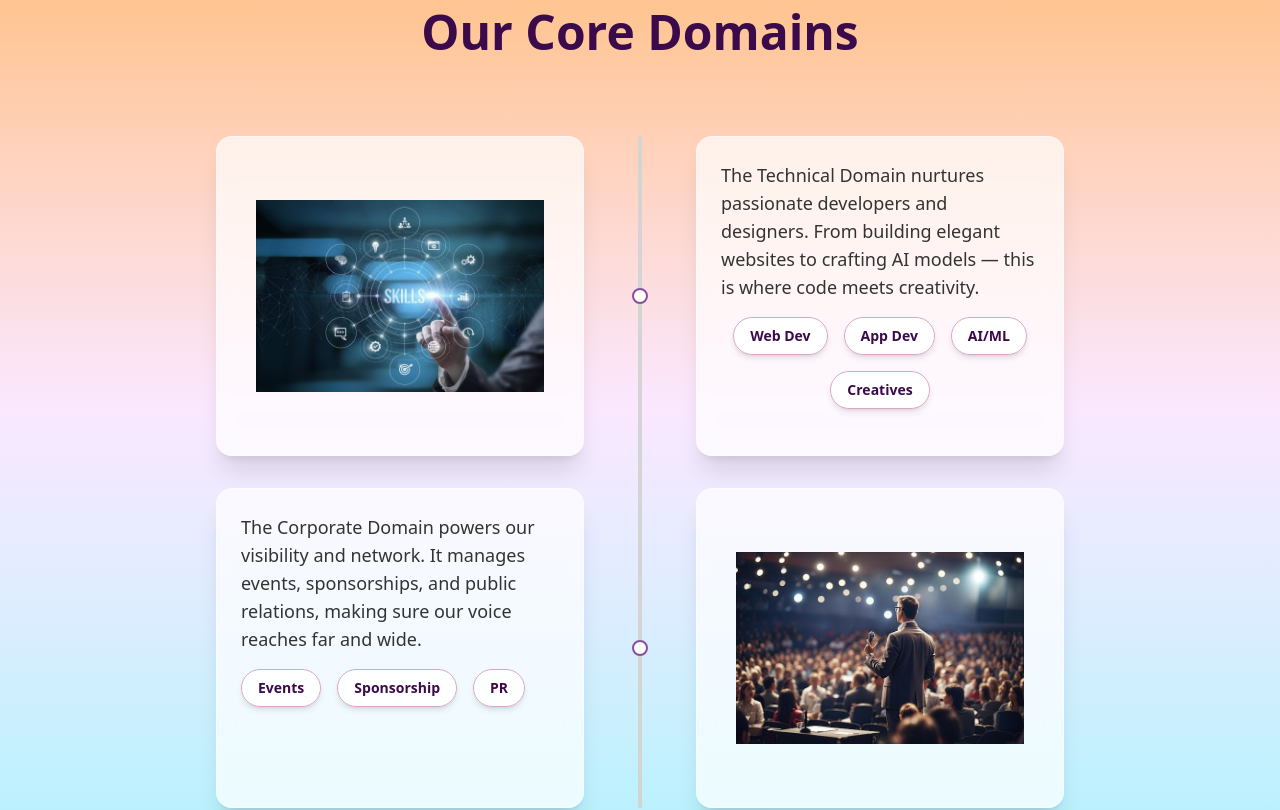
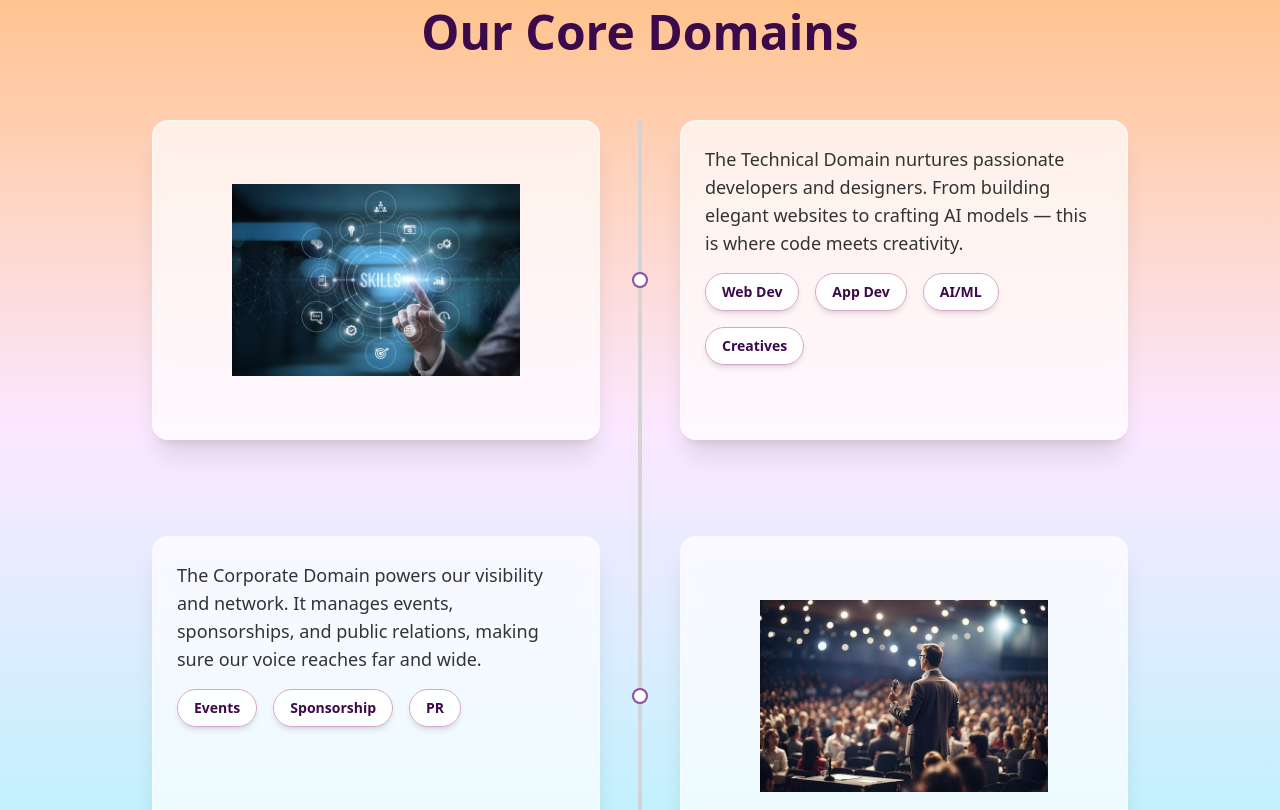
Before and after one commit to SQAC-Tech/sqac-website, a React (Vite) app in the folder Frontend/: page / in a window 1280 px wide. Shown: the part 1720-2530 px from the top of the page. Built offline with nearby package versions, Linux system fonts and the light colour scheme; a web font is replaced by a local one.

Commit message:
Domains Fix Tablet Resp

```diff
--- a/Frontend/src/components/HomePage/Domains.jsx
+++ b/Frontend/src/components/HomePage/Domains.jsx
@@ -4,8 +4,10 @@ import { motion, useScroll, useTransform } from "framer-motion";
 import tech from "../../assets/technical.png";
 import corp from "../../assets/corporate.png";
 
+
 const FloatBox = ({ name, description }) => {
   const [open, setOpen] = useState(false);
+
   return (
     <div
       className="relative"
@@ -21,7 +23,7 @@ const FloatBox = ({ name, description }) => {
           initial={{ opacity: 0, y: 6 }}
           animate={{ opacity: 1, y: 0 }}
           transition={{ duration: 0.2 }}
-          className="absolute bottom-full mb-2 left-1/2 -translate-x-1/2 w-max max-w-xs px-3 py-1.5 bg-black/80 text-white text-xs rounded-md shadow-lg pointer-events-none"
+          className="absolute bottom-full mb-2 left-1/2 -translate-x-1/2 w-max max-w-xs px-3 py-1.5 bg-black/80 text-white text-xs rounded-md shadow-lg pointer-events-none z-10"
         >
           {description}
         </motion.div>
@@ -31,7 +33,7 @@ const FloatBox = ({ name, description }) => {
 };
 
 const HoverDock = ({ items }) => (
-  <div className="flex flex-wrap gap-4 mt-4 justify-center">
+  <div className="flex flex-wrap gap-4 mt-4 justify-center md:justify-start">
     {items.map((item) => (
       <motion.div
         key={item.name}
@@ -44,67 +46,51 @@ const HoverDock = ({ items }) => (
   </div>
 );
 
-
 const Bubble = ({ children, className }) => (
-  <div
-    className={`bg-white/70 p-6 rounded-2xl shadow-xl border border-white/50 flex items-center backdrop-blur-sm min-h-[260px] md:h-[320px] ${className}`}
-  >
+  <div className={`bg-white/70 p-6 rounded-2xl shadow-xl border border-white/50 flex items-center backdrop-blur-sm min-h-[260px] md:h-[320px] ${className}`}>
     {children}
   </div>
 );
 
-
 const DomainContent = ({ item, isPhotoLeft }) => {
   const Mobile = () => (
-    <div className="space-y-8 lg:hidden">
+    <div className="space-y-8 md:hidden">
       <Bubble className="justify-center">
-        <img
-          src={item.mainImage}
-          alt=""
-          className="max-h-48 md:max-h-52 object-contain"
-        />
+        <img src={item.mainImage} alt="" className="max-h-48 object-contain" />
       </Bubble>
       <Bubble className="flex-col items-start">
-        <p className="text-[#333] text-base md:text-lg">{item.description}</p>
+        <p className="text-[#333] text-base">{item.description}</p>
         <HoverDock items={item.subdomains} />
       </Bubble>
     </div>
   );
 
-  const Desktop = () => (
-    <div className="hidden lg:grid grid-cols-[1fr_4rem_1fr] gap-x-6 items-center">
+  const Responsive = () => (
+    <div className="hidden md:grid grid-cols-[1fr_2rem_1fr] gap-x-6 items-center">
       {isPhotoLeft ? (
         <>
           <Bubble className="justify-center">
-            <img
-              src={item.mainImage}
-              alt=""
-              className="max-h-48 object-contain"
-            />
+            <img src={item.mainImage} alt="" className="max-h-48 object-contain" />
           </Bubble>
-          <div className="relative h-full">
-            <div className="absolute top-1/2 left-1/2 -translate-x-1/2 -translate-y-1/2 w-4 h-4 rounded-full bg-white border-2 border-[#8A4E9E]" />
+          <div className="relative h-full flex items-center justify-center">
+            <div className="absolute w-4 h-4 rounded-full bg-white border-2 border-[#8A4E9E]" />
           </div>
           <Bubble className="flex-col items-start">
-            <p className="text-[#333] text-base md:text-lg">{item.description}</p>
+            <p className="text-[#333] text-base lg:text-lg">{item.description}</p>
             <HoverDock items={item.subdomains} />
           </Bubble>
         </>
       ) : (
         <>
           <Bubble className="flex-col items-start">
-            <p className="text-[#333] text-base md:text-lg">{item.description}</p>
+            <p className="text-[#333] text-base lg:text-lg">{item.description}</p>
             <HoverDock items={item.subdomains} />
           </Bubble>
-          <div className="relative h-full">
-            <div className="absolute top-1/2 left-1/2 -translate-x-1/2 -translate-y-1/2 w-4 h-4 rounded-full bg-white border-2 border-[#8A4E9E]" />
+          <div className="relative h-full flex items-center justify-center">
+            <div className="absolute w-4 h-4 rounded-full bg-white border-2 border-[#8A4E9E]" />
           </div>
           <Bubble className="justify-center">
-            <img
-              src={item.mainImage}
-              alt=""
-              className="max-h-48 object-contain"
-            />
+            <img src={item.mainImage} alt="" className="max-h-48 object-contain" />
           </Bubble>
         </>
       )}
@@ -114,18 +100,18 @@ const DomainContent = ({ item, isPhotoLeft }) => {
   return (
     <>
       <Mobile />
-      <Desktop />
+      <Responsive />
     </>
   );
 };
-
 
 export default function Domains() {
   const targetRef = useRef(null);
   const { scrollYProgress } = useScroll({
     target: targetRef,
-    offset: ["start center", "end center"]
+    offset: ["start center", "end center"],
   });
+
   const pathLength = useTransform(scrollYProgress, [0, 0.85], [0, 1]);
 
   const domainItems = [
@@ -137,8 +123,8 @@ export default function Domains() {
         { name: "Web Dev", description: "Building responsive and dynamic websites." },
         { name: "App Dev", description: "Creating intuitive mobile applications." },
         { name: "AI/ML", description: "Developing intelligent systems and models." },
-        { name: "Creatives", description: "Designing stunning graphics and user interfaces." }
-      ]
+        { name: "Creatives", description: "Designing stunning graphics and user interfaces." },
+      ],
     },
     {
       description:
@@ -147,9 +133,9 @@ export default function Domains() {
       subdomains: [
         { name: "Events", description: "Organizing engaging events and workshops." },
         { name: "Sponsorship", description: "Securing partnerships and sponsorships." },
-        { name: "PR", description: "Managing public relations and media outreach." }
-      ]
-    }
+        { name: "PR", description: "Managing public relations and media outreach." },
+      ],
+    },
   ];
 
   return (
@@ -158,17 +144,18 @@ export default function Domains() {
         Our Core Domains
       </h2>
 
-      <div ref={targetRef} className="relative max-w-4xl mx-auto px-6 mt-16 lg:mt-20">
-        <div className="absolute left-1/2 top-0 h-full w-1 -translate-x-1/2 bg-neutral-300 hidden lg:block" />
+      <div ref={targetRef} className="relative max-w-5xl mx-auto px-6">
+        <div className="absolute left-1/2 top-0 h-full w-1 -translate-x-1/2 bg-neutral-300 hidden md:block" />
         <motion.div
-          className="absolute left-1/2 top-0 h-full w-1 -translate-x-1/2 hidden lg:block"
+          className="absolute left-1/2 top-0 h-full w-1 -translate-x-1/2 hidden md:block"
           style={{
             scaleY: pathLength,
             transformOrigin: "top",
-            background: "linear-gradient(to bottom, #4A1E5C, #B966D6)"
+            background: "linear-gradient(to bottom, #4A1E5C, #B966D6)",
           }}
         />
-        <div className="space-y-12 lg:space-y-8">
+
+        <div className="space-y-20 md:space-y-24 mt-16">
           {domainItems.map((item, index) => (
             <DomainContent
               key={index}
```
